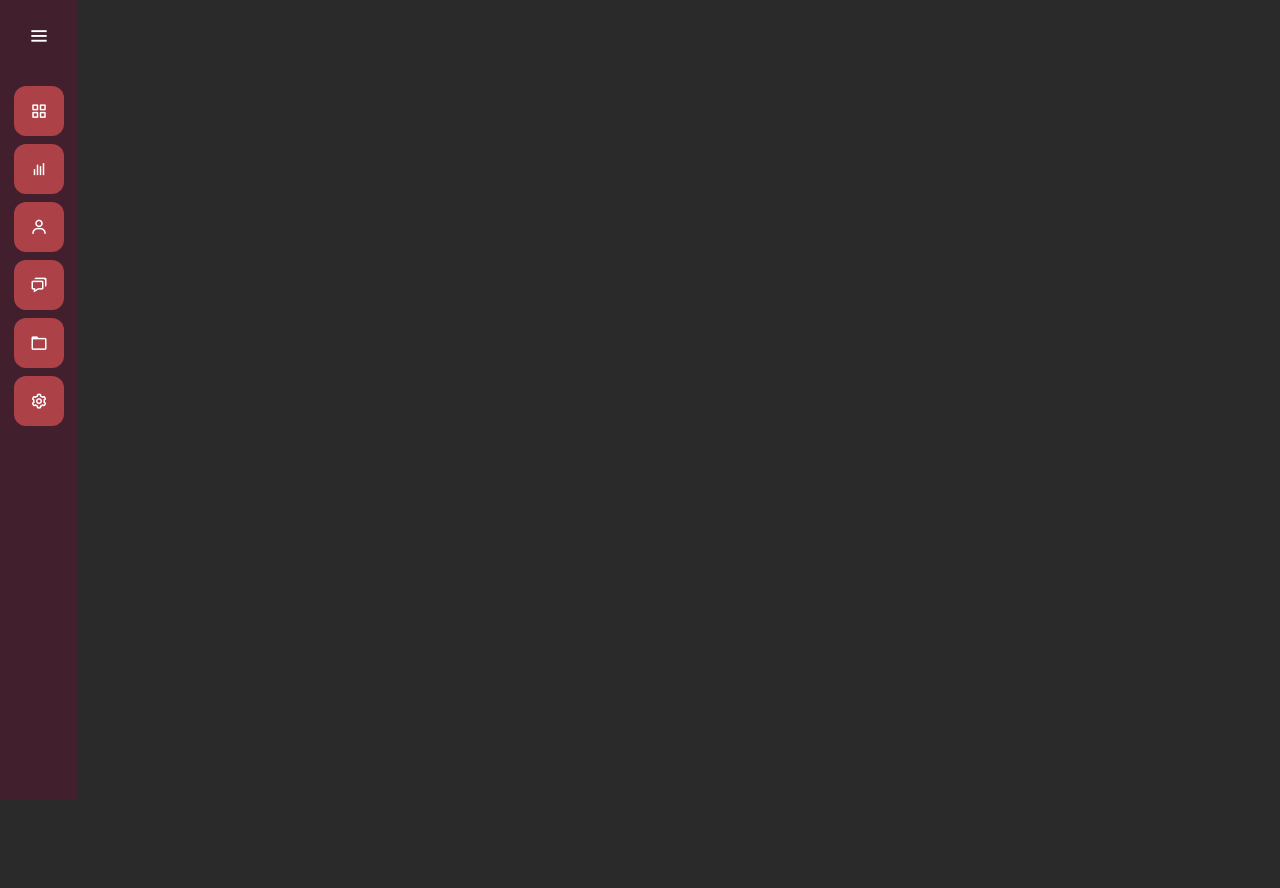
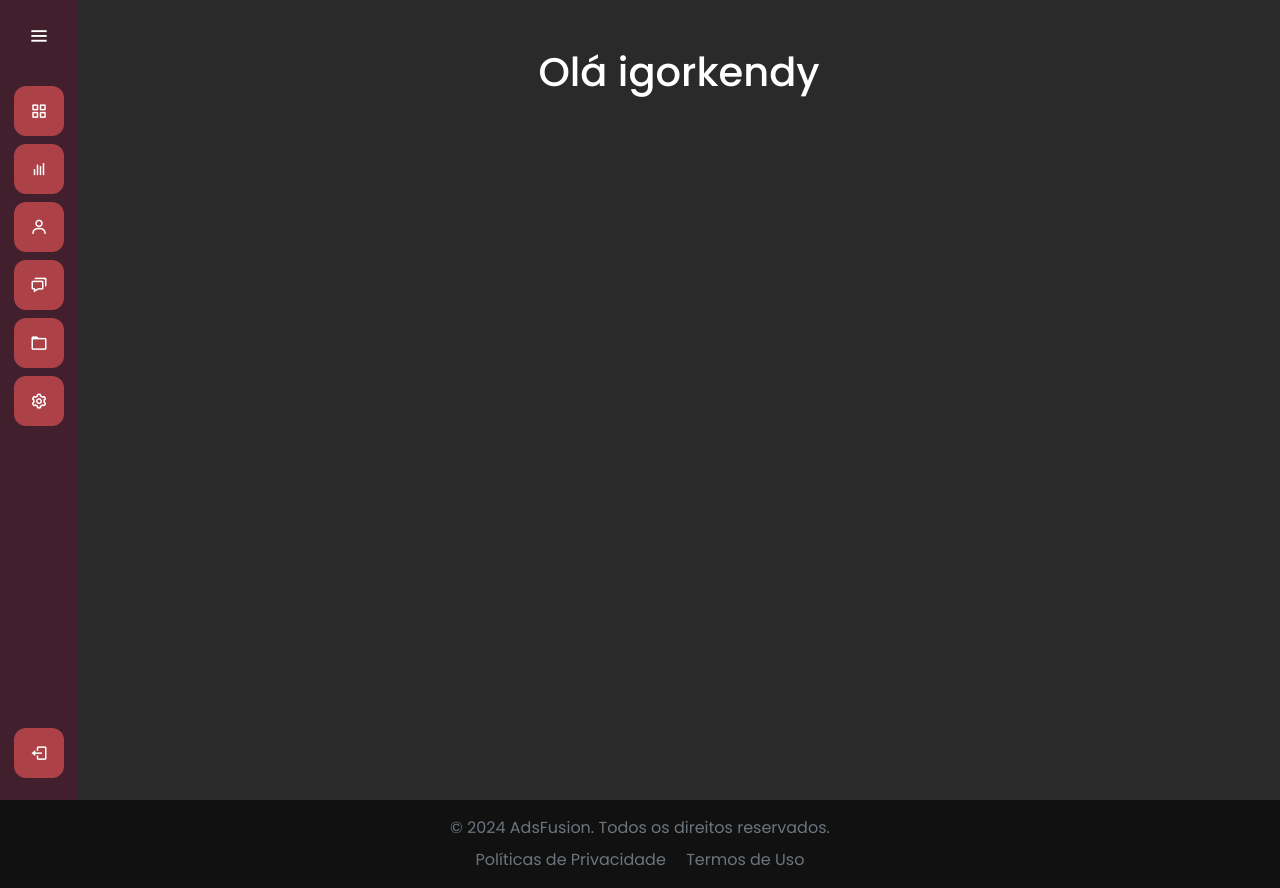
Before and after one commit to IgorKendyS/Traffic-Manager, a Django app: page / in a window 1280 px wide. Before the commit the page ends 800 px from the top, so only its background shows below. Run offline with Django 5.2, Linux system fonts and the light colour scheme; a user stored in the database is signed in.

Commit message:
Logout implementado

```diff
--- a/AdsFusion/settings.py
+++ b/AdsFusion/settings.py
@@ -124,5 +124,5 @@ DEFAULT_AUTO_FIELD = 'django.db.models.BigAutoField'
 
 
 LOGIN_REDIRECT_URL = '/'  # Redireciona para a página inicial após o login
-LOGOUT_REDIRECT_URL = '/'  # Redireciona para a página inicial após o logout
 LOGIN_URL = '/login/'  # URL para a página de login
+LOGOUT_REDIRECT_URL = 'login'
--- a/AdsFusion/urls.py
+++ b/AdsFusion/urls.py
@@ -1,10 +1,15 @@
 from django.contrib import admin
 from django.urls import path, include
+from django.contrib.auth.views import LogoutView, LoginView
+from dashboard.views import dashboard_view  # Importação da view do dashboard
 
 urlpatterns = [
     path('admin/', admin.site.urls),
-    path('', include('accounts.urls')),
-    path('', include('metrics.urls')),
-    path('campaigns/', include('campaigns.urls')),
-    path('', include('pages.urls')),
+    path('', dashboard_view, name='index'),  # URL raiz para o dashboard
+    path('accounts/', include('accounts.urls')),  # Prefixo para URLs de contas
+    path('metrics/', include('metrics.urls')),  # Prefixo para URLs de métricas
+    path('campaigns/', include('campaigns.urls')),  # Prefixo para URLs de campanhas
+    path('pages/', include('pages.urls')),  # Prefixo para URLs de páginas
+    path('logout/', LogoutView.as_view(), name='logout'),  # URL de logout
+    path('login/', LoginView.as_view(template_name='accounts/login.html'), name='login'),  # URL de login
 ]
--- a/accounts/templates/accounts/login.html
+++ b/accounts/templates/accounts/login.html
@@ -8,8 +8,8 @@
 {% endblock %}
 
 {% block 'content' %}
-<div class="row justify-content-center">
-    <div class="col-md-6">
+<div class="row justify-content-center login">
+    <div class="col-md-6 my-auto">
         <div class="card">
             <div class="card-header">
                 <h2 class="text-center">Login</h2>
--- a/accounts/urls.py
+++ b/accounts/urls.py
@@ -1,6 +1,7 @@
 from django.urls import path
 from . import views
 from django.contrib.auth import views as auth_views
+
 
 urlpatterns = [
     path('login/', auth_views.LoginView.as_view(template_name='accounts/login.html'), name='login'),
--- /dev/null
+++ b/dashboard/templates/dashboard.html
@@ -0,0 +1,12 @@
+{% extends "base.html" %}
+{% load static %}
+
+{% block 'content' %}
+<div class="container p-5">
+    <div class="row">
+        <div class="col text-center">
+            <h1>Olá {{username}}</h1>
+        </div>
+    </div>
+</div>
+{% endblock %}
--- a/dashboard/views.py
+++ b/dashboard/views.py
@@ -1,3 +1,10 @@
+from django.contrib.auth.decorators import login_required
 from django.shortcuts import render
 
-# Create your views here.
+
+@login_required
+def dashboard_view(request):
+    context = {
+        'username': request.user.username
+    }
+    return render(request, 'dashboard.html', context)
--- a/metrics/templates/metrics.html
+++ b/metrics/templates/metrics.html
@@ -1,16 +1,16 @@
 {% extends 'base.html' %}
 {% load static %}
 
-{% block title %}Métricas{% endblock %}
+{% block 'title' %}Métricas{% endblock %}
 
-{% block extra_css %}
+{% block 'head' %}
     <link rel="stylesheet" href="{% static 'metrics/css/metrics.css' %}">
 {% endblock %}
 
-{% block content %}
-    <h1>Teste</h1>
+{% block 'content' %}
+    <h1>Métricas</h1>
 {% endblock %}
 
-{% block extra_js %}
+{% block 'body' %}
     <script src="{% static 'metrics/js/metrics.js' %}"></script>
 {% endblock %}
--- a/metrics/urls.py
+++ b/metrics/urls.py
@@ -2,5 +2,5 @@ from django.urls import path
 from . import views
 
 urlpatterns = [
-    path('', views.dashboard, name='metrics'),
+    path('metrics/', views.metrics, name='metrics'),
 ]
--- a/metrics/views.py
+++ b/metrics/views.py
@@ -2,6 +2,6 @@ from django.shortcuts import render
 from django.contrib.auth.decorators import login_required
 
 @login_required
-def dashboard(request):
+def metrics(request):
     # Lógica para obter métricas de diferentes plataformas
     return render(request, 'metrics.html')
--- a/templates/base.html
+++ b/templates/base.html
@@ -15,62 +15,40 @@
     <title>{% block 'title' %}{% endblock %}</title>
   </head>
   <body>
-    <div class="sidebar">
-        <div class="logo-details">
-            <div class="logo_name">AdsFusion</div>
-            <i class='bx bx-menu' id="btn" ></i>
-        </div>
-        <ul class="nav-list">
-          <li>
-            <a href="#">
-              <i class='bx bx-grid-alt'></i>
-              <span class="links_name">Dashboard</span>
-            </a>
-            <span class="tooltip">Dashboard</span>
-          </li>
-          <li>
-            <a href="#">
-              <i class='bx bx-bar-chart' ></i>
-              <span class="links_name">Métricas</span>
-            </a>
-            <span class="tooltip">Métricas</span>
-          </li>
-          <li>
-          <a href="#">
-            <i class='bx bx-user'></i>
-            <span class="links_name">Perfil</span>
-          </a>
-          <span class="tooltip">Perfil</span>
-        </li>
-        <li>
-          <a href="#">
-            <i class='bx bx-chat' ></i>
-            <span class="links_name">Serviços</span>
-          </a>
-          <span class="tooltip">Serviços</span>
-        </li>
-        <li>
-          <a href="#">
-            <i class='bx bx-folder' ></i>
-            <span class="links_name">Agenda</span>
-          </a>
-          <span class="tooltip">Agenda</span>
-        </li>
-        <li>
-          <a href="#">
-            <i class='bx bx-cog' ></i>
-            <span class="links_name">Histórico</span>
-          </a>
-          <span class="tooltip">Histórico</span>
-        </li>
-        </ul>
-      </div>
-      <section class="home-section">
+    {% include 'includes/header.html' %}
+
+      <section class="home-section {% if not user.is_authenticated %}full-width{% endif %}">
         {% block 'content'%}
         {% endblock %}
       </section>
+
     {% block 'body' %}
     {% endblock %}
+    <!-- Modal de Logout -->
+    <div class="modal fade" id="logoutModal" tabindex="-1" role="dialog" aria-labelledby="logoutModalLabel" aria-hidden="true">
+      <div class="modal-dialog" role="document">
+        <div class="modal-content">
+          <div class="modal-header">
+            <h5 class="modal-title" id="logoutModalLabel">Confirmar Logout</h5>
+            <button type="button" class="close" data-dismiss="modal" aria-label="Fechar">
+              <span aria-hidden="true">&times;</span>
+            </button>
+          </div>
+          <div class="modal-body">
+            Tem certeza que deseja sair?
+          </div>
+          <div class="modal-footer">
+            <button type="button" class="btn btn-secondary" data-dismiss="modal">Cancelar</button>
+            <form method="post" action="{% url 'logout' %}">
+              {% csrf_token %}
+              <button type="submit" class="btn btn-primary">Confirmar</button>
+            </form>
+          </div>
+        </div>
+      </div>
+    </div>
+
+    {% include 'includes/footer.html' %}
     <script src="{% static 'general/js/base.js' %}"></script>
     <script src="https://cdn.jsdelivr.net/npm/jquery@3.5.1/dist/jquery.slim.min.js"></script>
     <script src="https://cdn.jsdelivr.net/npm/bootstrap@4.6.1/dist/js/bootstrap.bundle.min.js"></script>
--- a/templates/includes/footer.html
+++ b/templates/includes/footer.html
@@ -1,6 +1,6 @@
-<footer class="footer mt-auto py-3 bg-light">
+<footer class="footer mt-auto py-3">
     <div class="container text-center">
-        <span class="text-muted">© 2024 Gestão de Tráfego. Todos os direitos reservados.</span>
+        <span class="text-muted">© 2024 AdsFusion. Todos os direitos reservados.</span>
         <div class="mt-2">
             <a href="{% url 'policies' %}" class="text-muted mr-3">Políticas de Privacidade</a>
             <a href="{% url 'terms' %}" class="text-muted">Termos de Uso</a>
--- a/templates/includes/header.html
+++ b/templates/includes/header.html
@@ -1,32 +1,68 @@
-<header>
-    <nav class="navbar navbar-expand-lg navbar-light bg-light">
-        <a class="navbar-brand" href="{% url 'metrics' %}">Gestão de Tráfego</a>
-        <button class="navbar-toggler" type="button" data-toggle="collapse" data-target="#navbarNav" aria-controls="navbarNav" aria-expanded="false" aria-label="Toggle navigation">
-            <span class="navbar-toggler-icon"></span>
-        </button>
-        <div class="collapse navbar-collapse" id="navbarNav">
-            <ul class="navbar-nav mr-auto">
-                <li class="nav-item">
-                    <a class="nav-link" href="{% url 'metrics' %}">Métricas</a>
+{% if user.is_authenticated %}
+<div class="sidebar">
+    <div class="menu">
+        <div class="logo-details">
+            <div class="logo_name">AdsFusion</div>
+            <i class='bx bx-menu' id="btn"></i>
+        </div>
+        <div class="nav-section">
+            <ul class="nav-list">
+                <li>
+                    <a href="{% url 'index' %}">
+                        <i class='bx bx-grid-alt'></i>
+                        <span class="links_name">Dashboard</span>
+                    </a>
+                    <span class="tooltip">Dashboard</span>
                 </li>
-                <li class="nav-item">
-                    <a class="nav-link" href="{% url 'campaign_list' %}">Campanhas</a>
+                <li>
+                    <a href="{% url 'metrics' %}">
+                        <i class='bx bx-bar-chart'></i>
+                        <span class="links_name">Métricas</span>
+                    </a>
+                    <span class="tooltip">Métricas</span>
+                </li>
+                <li>
+                    <a href="{% url 'profile' %}">
+                        <i class='bx bx-user'></i>
+                        <span class="links_name">Perfil</span>
+                    </a>
+                    <span class="tooltip">Perfil</span>
+                </li>
+                <li>
+                    <a href="#">
+                        <i class='bx bx-chat'></i>
+                        <span class="links_name">Serviços</span>
+                    </a>
+                    <span class="tooltip">Serviços</span>
+                </li>
+                <li>
+                    <a href="#">
+                        <i class='bx bx-folder'></i>
+                        <span class="links_name">Agenda</span>
+                    </a>
+                    <span class="tooltip">Agenda</span>
+                </li>
+                <li>
+                    <a href="#">
+                        <i class='bx bx-cog'></i>
+                        <span class="links_name">Histórico</span>
+                    </a>
+                    <span class="tooltip">Histórico</span>
                 </li>
             </ul>
-            <ul class="navbar-nav">
-                {% if user.is_authenticated %}
-                    <li class="nav-item">
-                        <a class="nav-link" href="{% url 'profile' %}">Perfil</a>
-                    </li>
-                    <li class="nav-item">
-                        <a class="nav-link" href="{% url 'logout' %}">Sair</a>
-                    </li>
-                {% else %}
-                    <li class="nav-item">
-                        <a class="nav-link" href="{% url 'login' %}">Entrar</a>
-                    </li>
-                {% endif %}
-            </ul>
         </div>
-    </nav>
-</header>
+
+    </div>
+    <div>
+        <ul class="nav-list">
+            <li>
+                <a href="#" data-toggle="modal" data-target="#logoutModal">
+                  <i class='bx bx-log-out'></i>
+                  <span class="links_name">Sair</span>
+                </a>
+                <span class="tooltip">Sair</span>
+            </li>
+        </ul>
+    </div>
+</div>
+{% endif %}
--- a/templates/static/general/css/base.css
+++ b/templates/static/general/css/base.css
@@ -4,6 +4,9 @@
   padding: 0;
   box-sizing: border-box;
   font-family: "Poppins" , sans-serif;
+}
+body{
+  background-color: #2A2A2A;
 }
 .sidebar{
   position: fixed;
@@ -15,6 +18,9 @@
   padding: 6px 14px;
   z-index: 99;
   transition: all 0.5s ease;
+  display: flex;
+  justify-content: space-between;
+  flex-direction: column;
 }
 .sidebar.open{
   width: 250px;
@@ -243,6 +249,11 @@
   font-weight: 500;
   margin: 18px
 }
+
+footer{
+  background-color: rgb(17, 17, 17);
+}
+
 @media (max-width: 420px) {
   .sidebar li .tooltip{
     display: none;
--- a/templates/static/general/css/general.css
+++ b/templates/static/general/css/general.css
@@ -5,6 +5,26 @@
     --light-color: #ffc27f;
     --contrast-color: #f88863;
     --differential-color: #ffe29a;
-    --button-color: #f8f8f8;
+    --button-color: #ac4147;
+    --hover-color: #80282c;
+    --label-color: #ffffff;
 
 }
+
+/*confirmar logout*/
+
+#logoutModal .modal-content {
+    border-radius: 15px;
+}
+
+#logoutModal .modal-header {
+    background-color: #f8f9fa;
+    border-top-left-radius: 15px;
+    border-top-right-radius: 15px;
+}
+
+#logoutModal .modal-footer {
+    background-color: #f8f9fa;
+    border-bottom-left-radius: 15px;
+    border-bottom-right-radius: 15px;
+}
```
Also changed, not shown: accounts/templates/accounts/profile.html (+16 -0 lines), templates/static/login/css/login.css (+15 -1 lines), db.sqlite3, templates/static/login/js/accounts.css (added), 1 other file.
